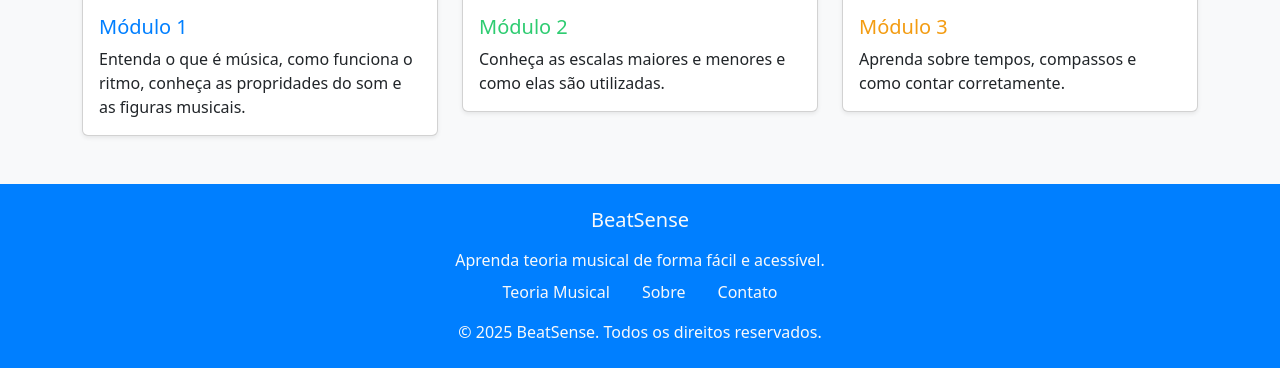
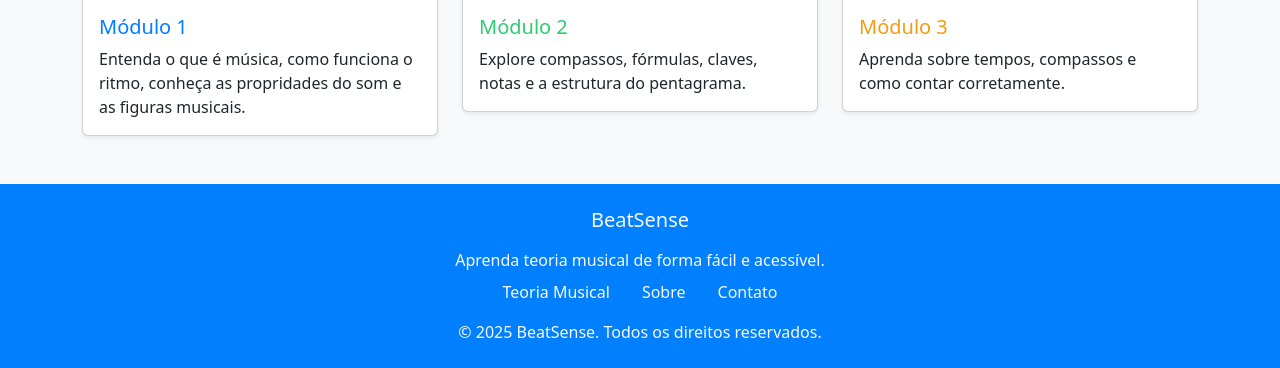
Before and after one commit to BrenoNevess/BeatSense, a PHP site: page / in a window 1280 px wide. Shown: the part 1029-1397 px from the top of the page. Run offline with PHP 8.4, Linux system fonts and the light colour scheme.

```diff
--- a/src/index.php
+++ b/src/index.php
@@ -165,7 +165,7 @@ session_start();
                     <img src="img/Módulo 2.webp" class="card-img-top" alt="Módulo 2">
                     <div class="card-body">
                         <h5 class="card-title" style="color: #2ecc71; ">Módulo 2</h5>
-                        <p class="card-text">Conheça as escalas maiores e menores e como elas são utilizadas.</p>
+                        <p class="card-text">Explore compassos, fórmulas, claves, notas e a estrutura do pentagrama.</p>
                     </div>
                 </div>
                 </a>
```
Also changed, not shown: src/modulo2.php (+4 -4 lines).
